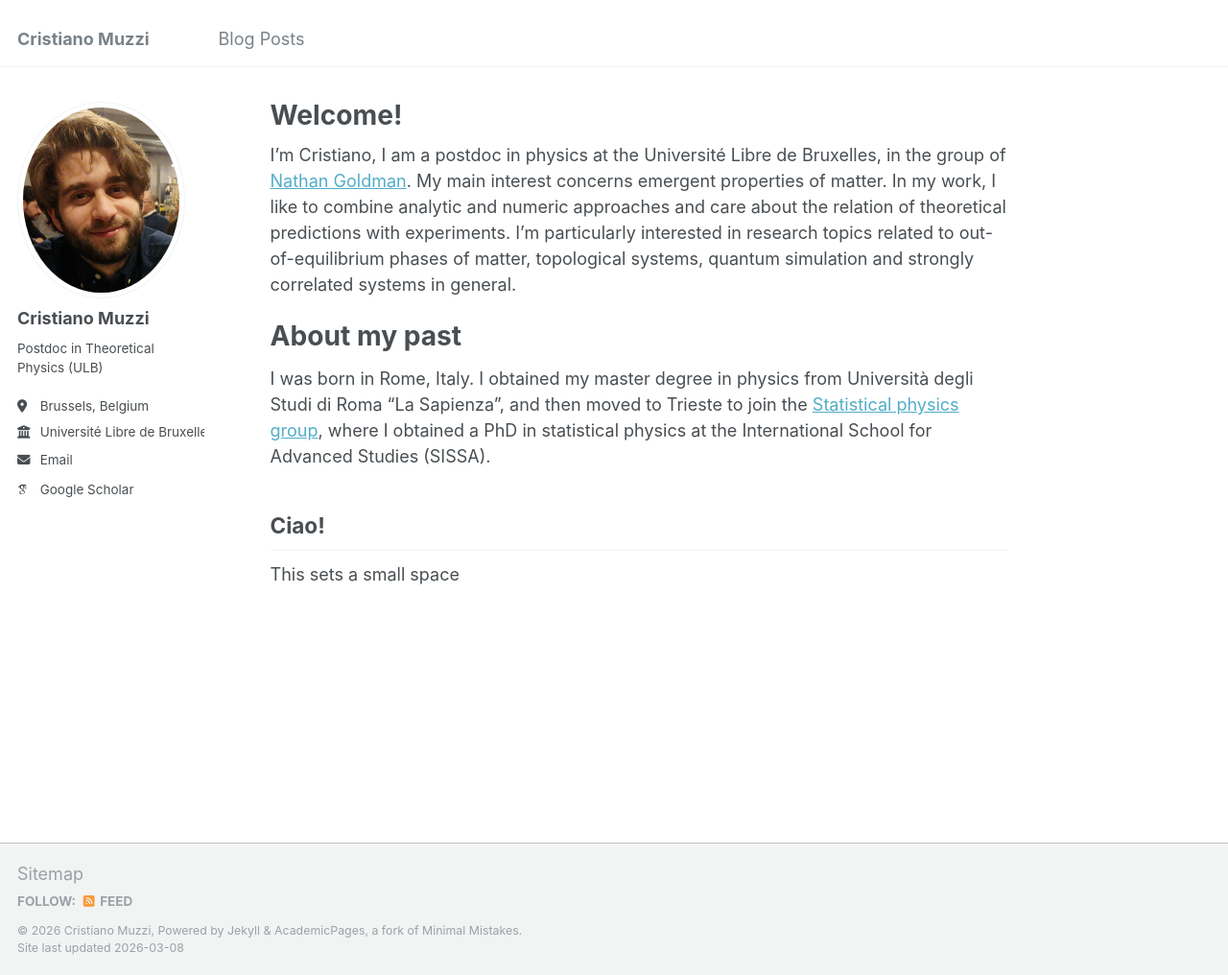
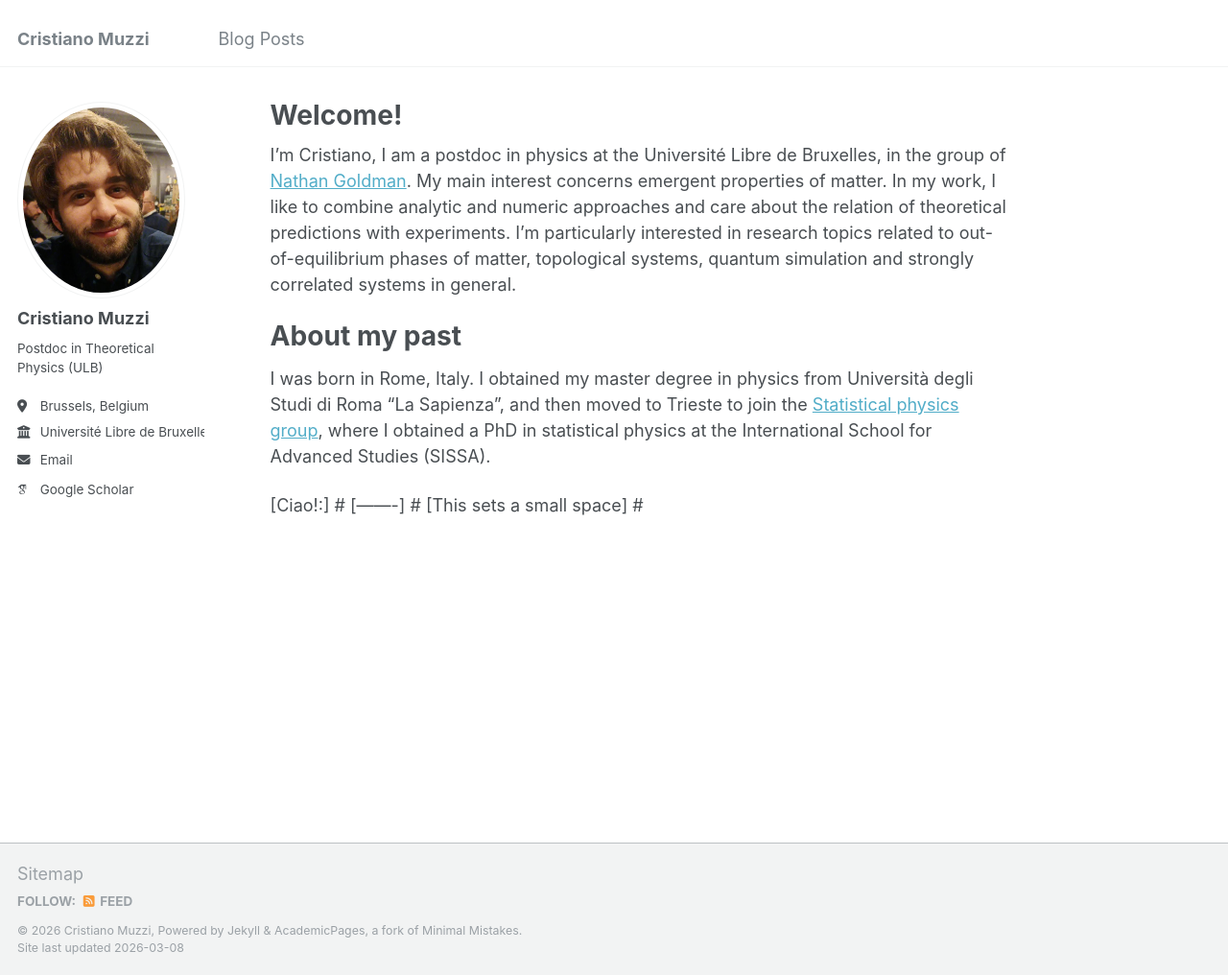
Before and after one commit to cristianomuzzi/cristianomuzzi.github.io, a Jekyll site: the page built from _pages/about.md, in a window 1280 px wide and 1016 px high. Shown: the whole window at 96% size. Built offline with Jekyll 4.4.1, drawn with Linux system fonts in a browser that asks for light colours; some web fonts are replaced.

```diff
--- a/_pages/about.md
+++ b/_pages/about.md
@@ -14,6 +14,6 @@ About my past
 ======
 I was born in Rome, Italy. I obtained my master degree in physics from Università degli Studi di Roma "La Sapienza", and then moved to Trieste to join the [Statistical physics group](https://www.statphys.sissa.it/wordpress/), where I obtained a PhD in statistical physics at the International School for Advanced Studies (SISSA).
 
-Ciao!
--------
-This sets a small space
+[Ciao!:] #
+[-------] #
+[This sets a small space] #
```
